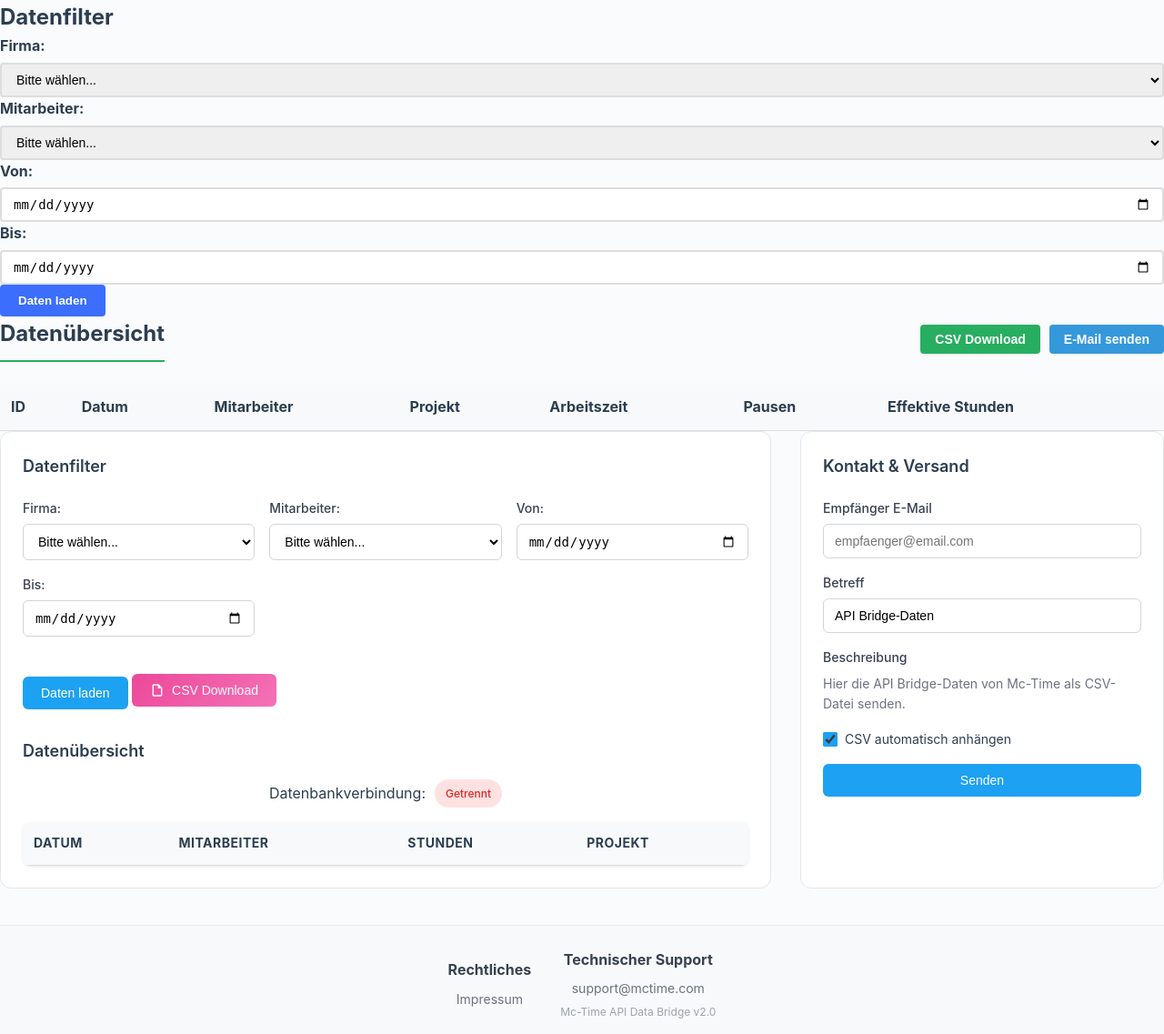
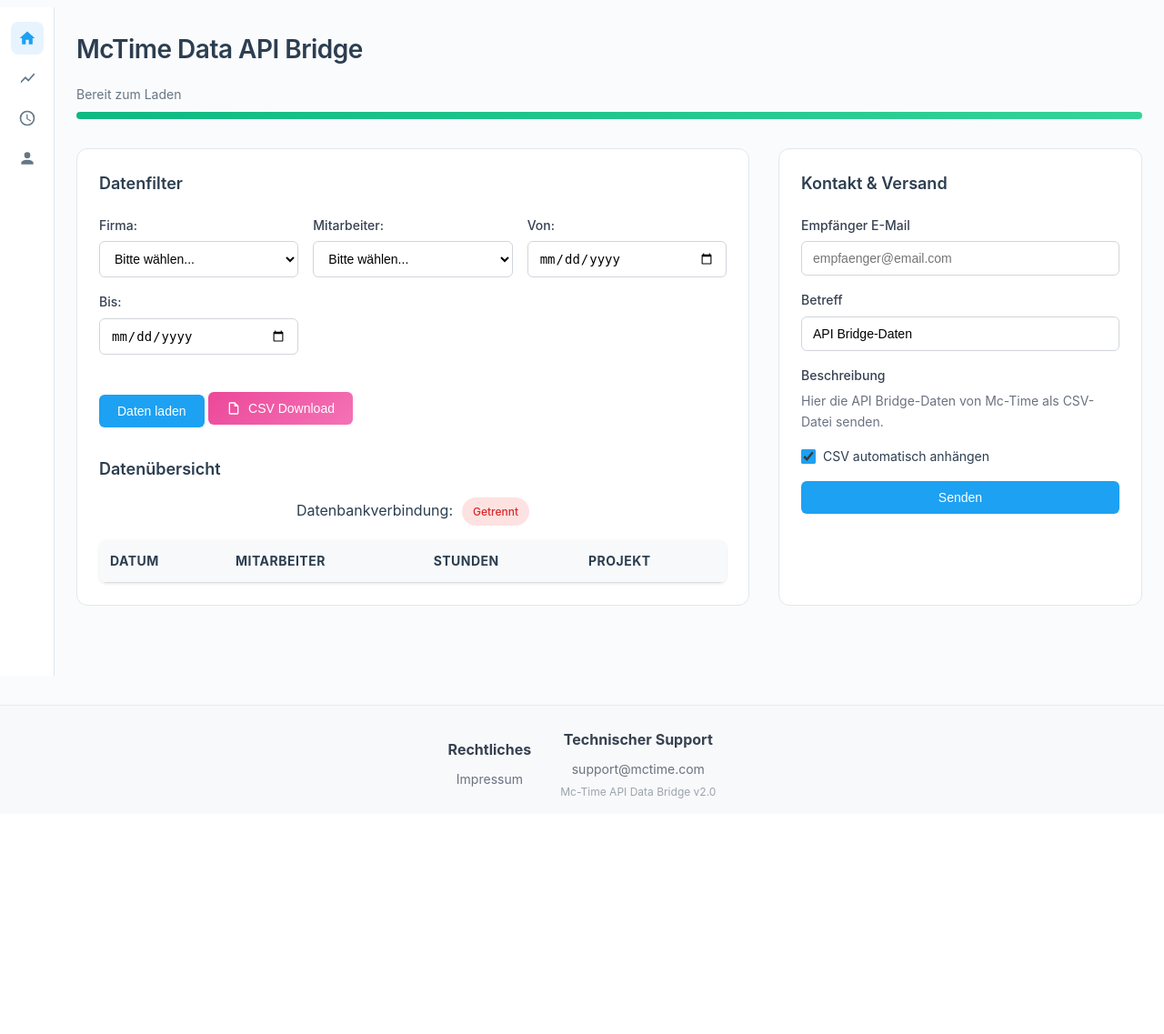
Before and after one commit to L0Xit/Mc-Time-API-Data-Bridge, a Flask app: template frontend/templates/index.html in a window 1280 px wide. Shown: the part 57-1194 px from the top of the page at 91% size. After the commit the page ends 935 px from the top, so only its background shows below. Run offline with Flask 2, Linux system fonts and the light colour scheme; the template is opened without the code that fills it: most values are stand-ins (such as "Sample title", 1, 10 or a date in 2020); lists and menus that the app fills with data are empty.

Commit message:
Fix: Restore proper Redesign UI with sidebar and progress bar, integrate with Frontend_testing API

```diff
--- a/frontend/templates/index.html
+++ b/frontend/templates/index.html
@@ -18,78 +18,44 @@
         </div>
     </header>
 
-    <!-- Sektor 2: Filteroptionen -->
-    <section class="sector sector-2">
-        <h2>Datenfilter</h2>
-        <div class="filter-container">
-            <div class="filter-group">
-                <label for="company-select">Firma:</label>
-                <select id="company-select" name="company">
-                    <option value="">Bitte wählen...</option>
-                    {% for company in companies %}
-                    <option value="{{ company.id if company is mapping else company }}">
-                        {{ company.name if company is mapping else company }}
-                    </option>
-                    {% endfor %}
-                </select>
-            </div>
+    <!-- Navigation Sidebar -->
+    <nav class="sidebar">
+        <div class="nav-icon active" title="Home">
+            <svg class="icon" viewBox="0 0 24 24">
+                <path d="M10 20v-6h4v6h5v-8h3L12 3 2 12h3v8z"/>
+            </svg>
+        </div>
+        <div class="nav-icon" title="Charts">
+            <svg class="icon" viewBox="0 0 24 24">
+                <path d="M3.5 18.49l6-6.01 4 4L22 6.92l-1.41-1.41-7.09 7.97-4-4L3.5 15.9z"/>
+            </svg>
+        </div>
+        <div class="nav-icon" title="Time">
+            <svg class="icon" viewBox="0 0 24 24">
+                <path d="M12,2A10,10 0 0,0 2,12A10,10 0 0,0 12,22A10,10 0 0,0 22,12A10,10 0 0,0 12,2M12,4A8,8 0 0,1 20,12A8,8 0 0,1 12,20A8,8 0 0,1 4,12A8,8 0 0,1 12,4M12.5,7V12.25L17,14.92L16.25,16.15L11,13V7H12.5Z"/>
+            </svg>
+        </div>
+        <div class="nav-icon" title="Profile" onclick="window.location.href = '{{ url_for('api_config') }}'">
+            <svg class="icon" viewBox="0 0 24 24">
+                <path d="M12,4A4,4 0 0,1 16,8A4,4 0 0,1 12,12A4,4 0 0,1 8,8A4,4 0 0,1 12,4M12,14C16.42,14 20,15.79 20,18V20H4V18C4,15.79 7.58,14 12,14Z"/>
+            </svg>
+        </div>
+    </nav>
 
-            <div class="filter-group">
-                <label for="employee-select">Mitarbeiter:</label>
-                <select id="employee-select" name="employee">
-                    <option value="">Bitte wählen...</option>
-                    {% for employee in employees %}
-                    <option value="{{ employee.id if employee is mapping else employee }}">
-                        {{ employee.name if employee is mapping else employee }}
-                    </option>
-                    {% endfor %}
-                </select>
-            </div>
-
-            <div class="filter-group">
-                <label for="date-from">Von:</label>
-                <input type="date" id="date-from" name="date-from">
-            </div>
-
-            <div class="filter-group">
-                <label for="date-to">Bis:</label>
-                <input type="date" id="date-to" name="date-to">
-            </div>
-
-            <button class="filter-btn" onclick="filterData()">Daten laden</button>
-        </div>
-    </section>
-
-    <!-- Sektor 3: Datentabelle -->
-    <section class="sector sector-3">
-        <div class="table-header">
-            <h2>Datenübersicht</h2>
-            <div class="action-buttons">
-                <button onclick="downloadCSV()" class="download-btn">CSV Download</button>
-                <button onclick="sendEmail()" class="email-btn">E-Mail senden</button>
+    <!-- Main Content -->
+    <main class="main-content">
+        <!-- Page Header with Progress -->
+        <div class="page-header">
+            <h1 class="page-title">McTime Data API Bridge</h1>
+            <div class="progress-container">
+                <div class="progress-label" id="progress-label">Bereit zum Laden</div>
+                <div class="progress-bar">
+                    <div class="progress-fill" id="progress-fill"></div>
+                </div>
             </div>
         </div>
-        <div class="table-container">
-            <table id="data-table">
-                <thead>
-                    <tr>
-                        <th>ID</th>
-                        <th>Datum</th>
-                        <th>Mitarbeiter</th>
-                        <th>Projekt</th>
-                        <th>Arbeitszeit</th>
-                        <th>Pausen</th>
-                        <th>Effektive Stunden</th>
-                    </tr>
-                </thead>
-                <tbody>
-                    <!-- Data will be populated by JavaScript when "Daten laden" is clicked -->
-                </tbody>
-            </table>
-        </div>
-    </section>
 
-    <!-- Content Grid -->
+        <!-- Content Grid -->
         <div class="content-grid">
             <!-- Filter Card -->
             <div class="card">
@@ -269,13 +235,19 @@
             // Validate required fields
             if (!employee || !dateFrom || !dateTo) {
                 alert('Bitte wählen Sie einen Mitarbeiter und geben Sie ein Datum von/bis an.');
+                errorLoadingAnimation();
                 return;
             }
 
-            // Show loading state
-            const button = document.querySelector('.filter-btn');
-            button.disabled = true;
-            button.textContent = 'Laden...';
+            // Starte Ladeanimation
+            startLoadingAnimation();
+
+            // Button während Ladevorgang deaktivieren
+            const loadButton = event?.target;
+            if (loadButton && loadButton.textContent.includes('Daten laden')) {
+                loadButton.disabled = true;
+                loadButton.textContent = 'Lädt...';
+            }
 
             // Format dates for API (YYYY-MM-DD to DD.MM.YYYY)
             const formatDateForAPI = (dateStr) => {
@@ -292,7 +264,6 @@
                 bis: formatDateForAPI(dateTo)
             };
 
-            // Log what we're sending
             console.log('=== SENDING TO API ===');
             console.log('Form Data:', formData);
 
@@ -305,69 +276,64 @@
                 body: JSON.stringify(formData)
             })
                 .then(response => {
-                    console.log('=== API RESPONSE STATUS ===');
-                    console.log('Status:', response.status);
-                    console.log('Status Text:', response.statusText);
+                    console.log('API Response Status:', response.status);
                     return response.json();
                 })
                 .then(result => {
-                    console.log('=== API RESPONSE DATA ===');
-                    console.log('Full Response:', result);
+                    console.log('API Response Data:', result);
 
-                    if (result.status === 'success') {
-                        console.log('Time Entries:', result.data.timeEntries);
-                        console.log('Number of entries:', result.data.timeEntries?.length || 0);
+                    if (result.status === 'success' && result.data && result.data.timeEntries) {
                         updateTable(result.data.timeEntries);
+                        completeLoadingAnimation(result.data.timeEntries.length || 0);
                     } else {
                         console.error('API Error:', result.message);
-                        alert('Fehler beim Laden der Daten: ' + result.message);
+                        updateTable([]);
+                        errorLoadingAnimation();
                     }
                 })
                 .catch(error => {
-                    console.error('Fehler beim Laden der Daten:', error);
-                    alert('Fehler beim Laden der Daten!');
+                    console.error('Error loading data:', error);
+                    updateTable([]);
+                    errorLoadingAnimation();
                 })
                 .finally(() => {
-                    // Reset button state
-                    button.disabled = false;
-                    button.textContent = 'Daten laden';
+                    // Button wieder aktivieren
+                    if (loadButton && loadButton.textContent.includes('Lädt')) {
+                        loadButton.disabled = false;
+                        loadButton.innerHTML = 'Daten laden';
+                    }
                 });
         }
 
-        function updateTable(timeEntries) {
-            const tbody = document.querySelector('#data-table tbody');
+        function updateTable(data) {
+            const tbody = document.getElementById('data-table-body');
             tbody.innerHTML = '';
 
             console.log('=== UPDATING TABLE ===');
-            console.log('Time entries received:', timeEntries);
+            console.log('Time entries received:', data);
 
-            if (!timeEntries || timeEntries.length === 0) {
-                tbody.innerHTML = '<tr><td colspan="7">Keine Zeiteinträge für den gewählten Zeitraum gefunden</td></tr>';
+            if (!data || data.length === 0) {
+                tbody.innerHTML = '<tr><td colspan="4" style="text-align: center; color: #6b7280;">Keine Daten verfügbar</td></tr>';
                 return;
             }
 
-            timeEntries.forEach(entry => {
+            // Animiere das Einfügen der Zeilen
+            let delay = 0;
+
+            data.forEach((entry, index) => {
                 const tr = document.createElement('tr');
 
                 // Use enhanced data from backend
-                const entryId = entry.id ? entry.id.substring(0, 8) : 'Unknown'; // Show first 8 chars of ID
                 const date = entry.date_formatted || 'Unknown Date';
-                const userName = entry.name || 'Unknown User';
-                const project = entry.project || 'Unknown Project';
-                const workTime = entry.time_formatted || 'Unknown Time';
-                const breaks = entry.breaks_formatted || 'Keine Pausen';
-                const actualHours = entry.actual_work_hours ? `${entry.actual_work_hours}h` : '0h';
-
-                console.log(`Entry: ID=${entryId}, Date=${date}, User='${userName}', Project='${project}', Hours=${actualHours}`);
+                const name = entry.name || 'Unknown';
+                const project = entry.project || entry.organizationName || 'Unknown Project';
+                const workHours = entry.actual_work_hours !== undefined ? entry.actual_work_hours.toFixed(2) + 'h' : '0.00h';
 
                 tr.innerHTML = `
-                    <td>${entryId}</td>
                     <td>${date}</td>
-                    <td>${userName}</td>
+                    <td>${name}</td>
+                    <td>${workHours}</td>
                     <td>${project}</td>
-                    <td>${workTime}</td>
-                    <td>${breaks}</td>
-                    <td>${actualHours}</td>
                 `;
 
                 // Sanfte Animation für jede Zeile
@@ -384,61 +350,6 @@
                 }, delay);
 
                 delay += 50; // 50ms Verzögerung zwischen den Zeilen
-            });
-        }
-
-        function sendEmail() {
-            const employee = document.getElementById('employee-select').value;
-            const employeeName = document.getElementById('employee-select').selectedOptions[0]?.text || 'Unknown';
-            const dateFrom = document.getElementById('date-from').value;
-            const dateTo = document.getElementById('date-to').value;
-
-            if (!employee) {
-                alert('Bitte wählen Sie einen Mitarbeiter aus.');
-                return;
-            }
-
-            if (!dateFrom || !dateTo) {
-                alert('Bitte geben Sie einen Datumsbereich an.');
-                return;
-            }
-
-            // Check if there's data in the table
-            const tableRows = document.querySelectorAll('#data-table tbody tr');
-            if (tableRows.length === 0 || tableRows[0].children.length === 1) {
-                alert('Keine Daten zum Versenden vorhanden. Bitte laden Sie zuerst die Daten.');
-                return;
-            }
-
-            const button = event.target;
-            button.disabled = true;
-            button.textContent = 'Sende E-Mail...';
-
-            const formData = new FormData();
-            formData.append('employee_id', employee);
-            formData.append('employee_name', employeeName);
-            formData.append('date_from', dateFrom);
-            formData.append('date_to', dateTo);
-
-            fetch('/api/send-email', {
-                method: 'POST',
-                body: formData
-            })
-            .then(response => response.json())
-            .then(result => {
-                if (result.status === 'success') {
-                    alert(`E-Mail erfolgreich an ${result.email} gesendet!`);
-                } else {
-                    alert(`Fehler beim Senden der E-Mail: ${result.message}`);
-                }
-            })
-            .catch(error => {
-                console.error('Error:', error);
-                alert('Fehler beim Senden der E-Mail.');
-            })
-            .finally(() => {
-                button.disabled = false;
-                button.textContent = 'E-Mail senden';
             });
         }
 
@@ -459,20 +370,62 @@
 
         // E-Mail-Versand Funktion
         function sendEmail() {
-            const email = document.getElementById('email-input').value;
-            const subject = document.getElementById('subject-input').value;
+            const employee = document.getElementById('employee-select').value;
+            const dateFrom = document.getElementById('date-from').value;
+            const dateTo = document.getElementById('date-to').value;
+            const employeeName = document.getElementById('employee-select').selectedOptions[0]?.text || '';
 
-            if (!email) {
-                alert('Bitte geben Sie eine E-Mail-Adresse ein.');
+            if (!employee || !dateFrom || !dateTo) {
+                alert('Bitte wählen Sie zuerst Mitarbeiter und Zeitraum aus.');
                 return;
             }
 
-            // Simuliere erfolgreiche E-Mail-Sendung
-            const successMsg = document.getElementById('success-message');
-            successMsg.style.display = 'block';
-            setTimeout(() => {
-                successMsg.style.display = 'none';
-            }, 3000);
+            // Format dates for API (YYYY-MM-DD to DD.MM.YYYY)
+            const formatDateForAPI = (dateStr) => {
+                if (!dateStr) return '';
+                const [year, month, day] = dateStr.split('-');
+                return `${day}.${month}.${year}`;
+            };
+
+            // Show loading state
+            const originalText = event?.target?.textContent || 'E-Mail senden';
+            if (event?.target) {
+                event.target.disabled = true;
+                event.target.textContent = 'Sende...';
+            }
+
+            // Send email via API
+            const formData = new URLSearchParams();
+            formData.append('employee_id', employee);
+            formData.append('employee_name', employeeName);
+            formData.append('date_from', formatDateForAPI(dateFrom));
+            formData.append('date_to', formatDateForAPI(dateTo));
+
+            fetch('/api/send-email', {
+                method: 'POST',
+                headers: {
+                    'Content-Type': 'application/x-www-form-urlencoded'
+                },
+                body: formData
+            })
+                .then(response => response.json())
+                .then(result => {
+                    if (result.status === 'success') {
+                        alert(`E-Mail erfolgreich an ${result.email} gesendet!`);
+                    } else {
+                        alert('Fehler beim Senden der E-Mail: ' + result.message);
+                    }
+                })
+                .catch(error => {
+                    console.error('Error sending email:', error);
+                    alert('Fehler beim Senden der E-Mail!');
+                })
+                .finally(() => {
+                    if (event?.target) {
+                        event.target.disabled = false;
+                        event.target.textContent = originalText;
+                    }
+                });
         }
     </script>
 
```
